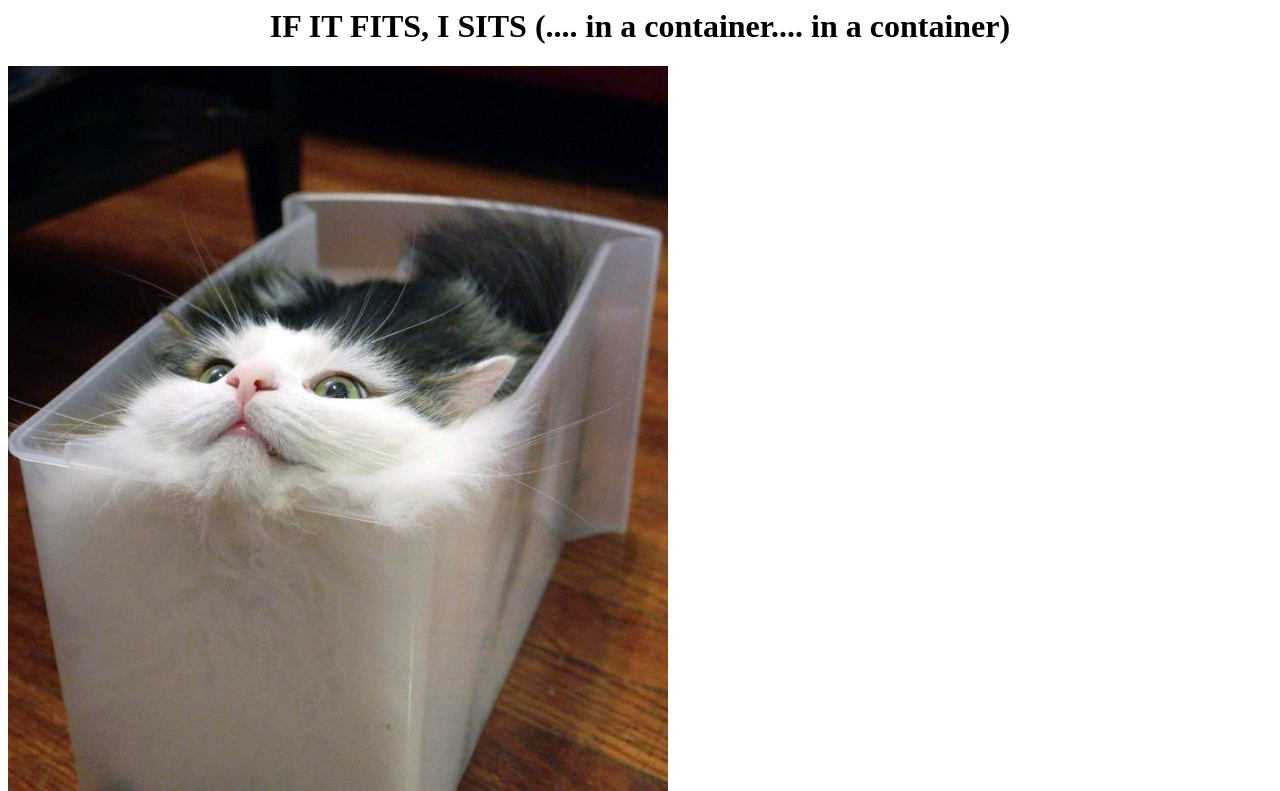
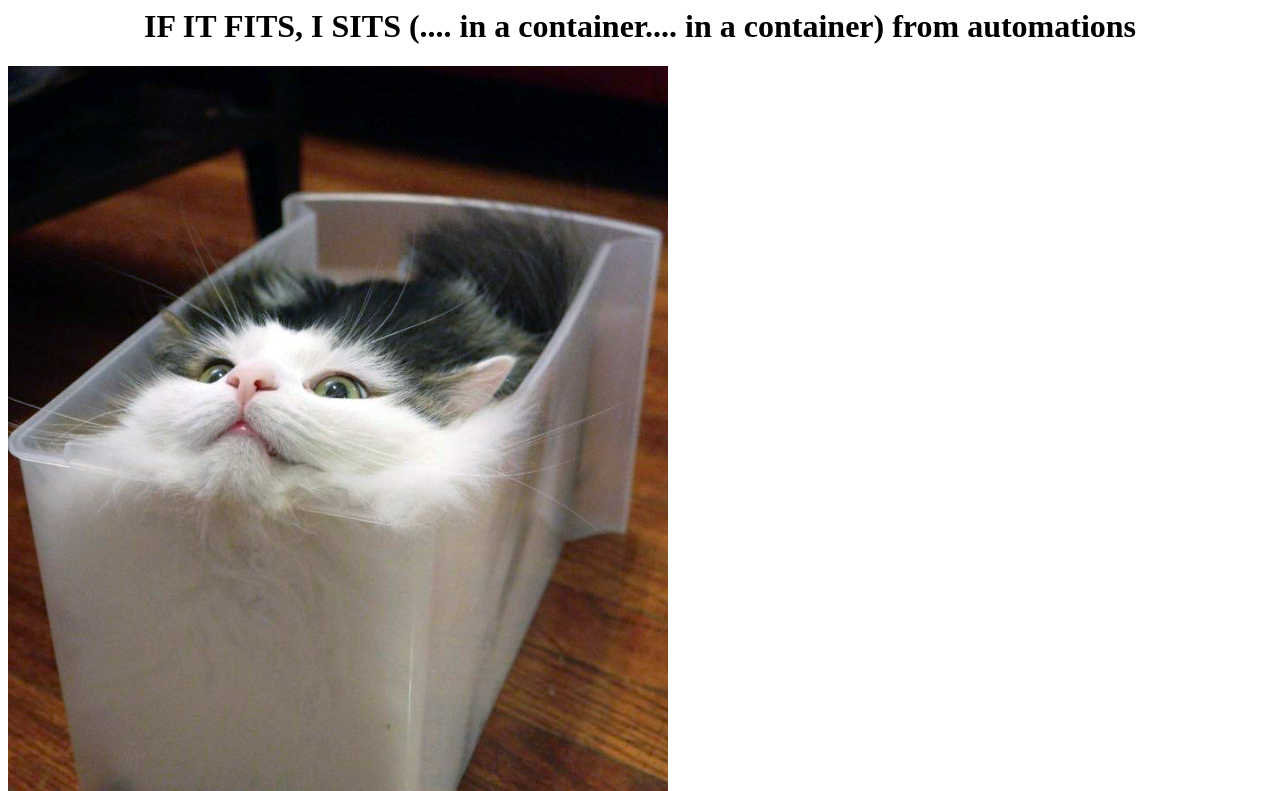
Before and after one commit to cleverfakealias/aws-dev-cert-resources, a plain HTML site: page index.html in a window 1280 px wide. Shown: the top 791 px of the page. Drawn offline with Linux system fonts and the light colour scheme.

Commit message:
add message to test the deployment automation

```diff
--- a/index.html
+++ b/index.html
@@ -3,7 +3,7 @@
 		<title> Container of cats </title>
 	</head>
 	<body>
-		<center><h1> IF IT FITS, I SITS (.... in a container.... in a container) </h1></center>
+		<center><h1> IF IT FITS, I SITS (.... in a container.... in a container) from automations </h1></center>
 
 		<section id="photos">
 			<img src="containerandcat1.jpg" alt="container and a cat">
```
